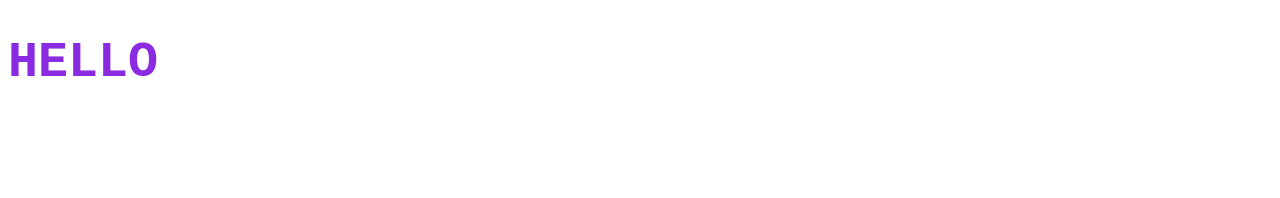
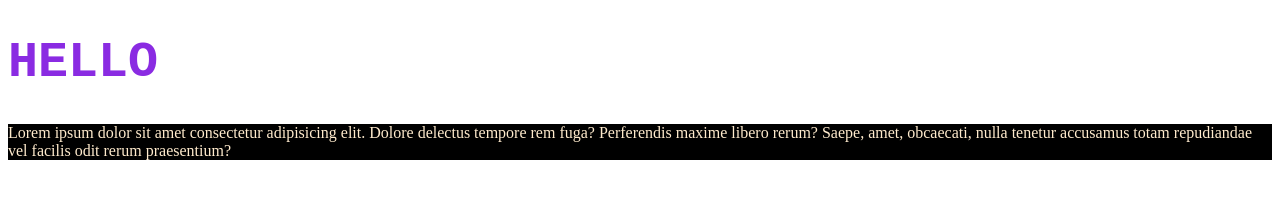
Before and after one commit to dawidkozakiewicz/myPage, a website: page index.html in a window 1280 px wide. Drawn offline with Linux system fonts and the light colour scheme.

Commit message:
new sass revelations

```diff
--- /dev/null
+++ b/_p.scss
@@ -0,0 +1,4 @@
+p {
+    background-color: black;
+    color: blanchedalmond;
+}
--- a/index.html
+++ b/index.html
@@ -9,5 +9,6 @@
 </head>
 <body>
     <h1>HELLO</h1>
+    <p>Lorem ipsum dolor sit amet consectetur adipisicing elit. Dolore delectus tempore rem fuga? Perferendis maxime libero rerum? Saepe, amet, obcaecati, nulla tenetur accusamus totam repudiandae vel facilis odit rerum praesentium?</p>
 </body>
 </html>
--- a/package.json
+++ b/package.json
@@ -4,7 +4,7 @@
   "description": "",
   "main": "index.js",
   "scripts": {
-    "sass": "sass style.scss style.css"
+    "sass": "sass --watch style.scss style.css"
   },
   "keywords": [],
   "author": "",
--- a/style.scss
+++ b/style.scss
@@ -1,3 +1,5 @@
+@use 'p';
+
 h1 {
     color: blueviolet;
     font-family: 'Courier New', Courier, monospace;
```
Also changed, not shown: style.css, 1 other file.
